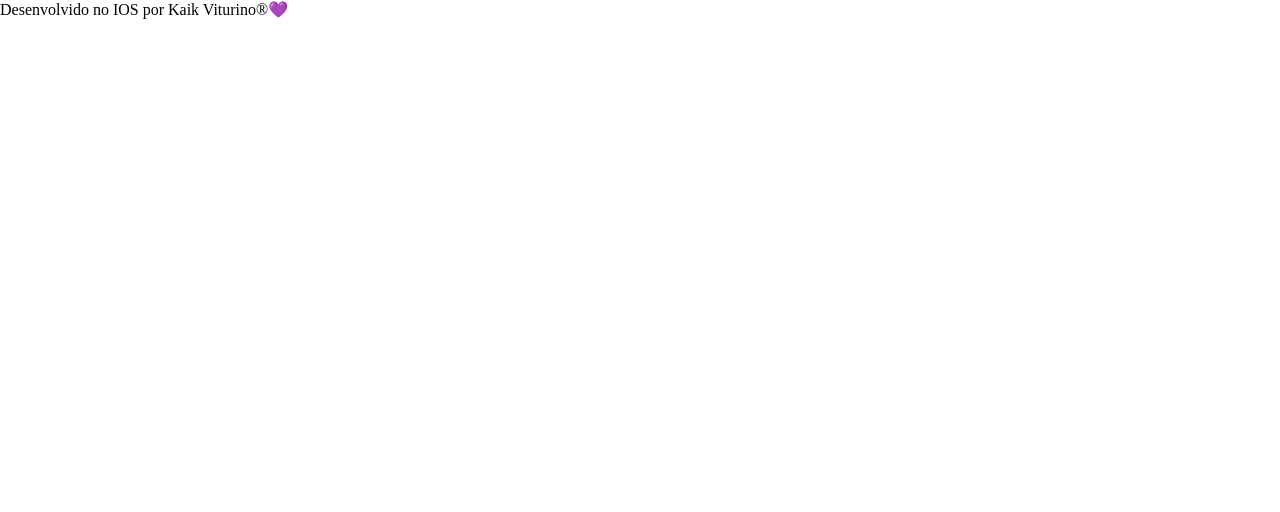
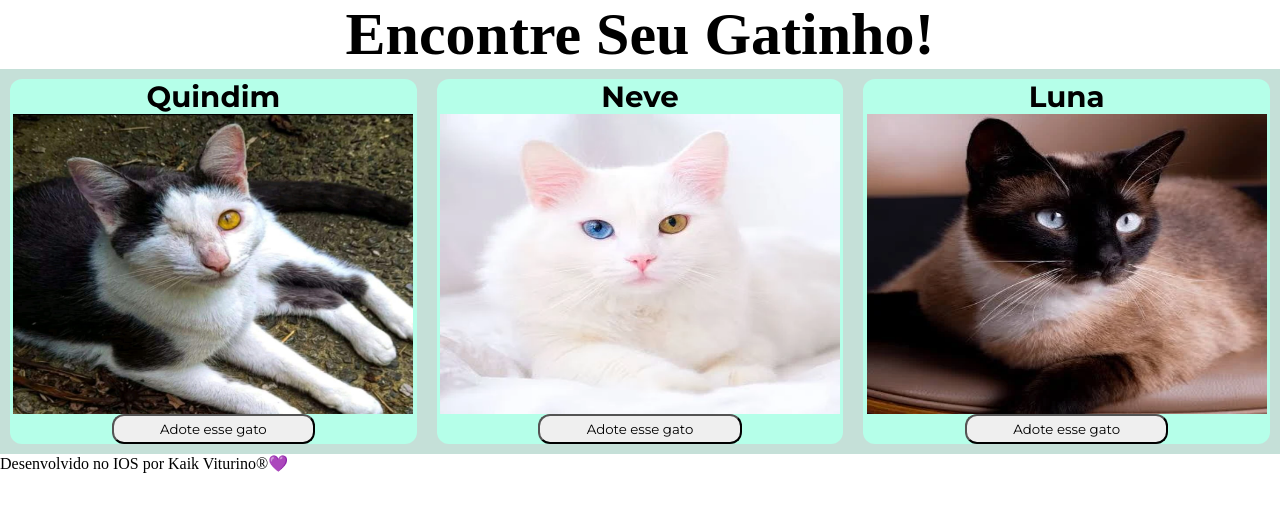
Before and after one commit to kaikviturino/pagina-adote-gato, a plain HTML site: page index.html in a window 1280 px wide. Drawn offline with Linux system fonts and the light colour scheme.

Commit message:
QUINTOU! Estilização dos cards

```diff
--- a/css/main.css
+++ b/css/main.css
@@ -1,5 +1,45 @@
+@import url('https://fonts.googleapis.com/css2?family=Montserrat:ital,wght@0,100..900;1,100..900&display=swap');
+
 * {
     padding: 0;
     margin: 0;
     box-sizing: border-box;
 }
+
+#card-container{
+    display: flex;
+    justify-content: space-around;
+    background-color: #C5E0D8;
+
+}
+
+.card {
+    width: 420px;
+    display:flex;
+    background-color: #B5FFE9;
+    flex-direction: column;
+    justify-content: space-around;
+    align-items: center;
+    margin: 10px;
+    border-radius: 12px;
+     font-family: "Montserrat", sans-serif;
+     font-size: 25px;
+}
+
+.card img{
+    width: 400px;
+    height: 300px;
+}
+
+.card button{
+
+    width: 50%;
+    padding: 5px;
+    border-radius: 12px;
+    font-family: "Montserrat", sans-serif;
+}
+.titulo{
+    display: flex;
+    justify-content: center;
+    font-size: 40px;
+}
--- a/index.html
+++ b/index.html
@@ -9,8 +9,35 @@
 </head>
 
 <body>
-    <heather></heather>
-    <main></main>
+    <header></header>
+    <main>
+        <section class="titulo" id="titulo">
+            <h1>Encontre Seu Gatinho!</h1>
+        </section>
+
+
+        <section class="container" id="card-container">
+
+            <div class="card">
+                <h3>Quindim</h3>
+                <img src="assets/img/olho.jpeg" alt="">
+                <button>Adote esse gato</button>
+            </div>
+            <div class="card">
+                <h3>Neve</h3>
+                <img src="assets/img/angorá.webp" alt="">
+                <button>Adote esse gato</button>
+            </div>
+            <div class="card">
+                <h3>Luna</h3>
+                <img src="assets/img/siames.webp" alt="">
+                <button>Adote esse gato</button>
+            </div>
+
+        </section>
+
+
+    </main>
     <footer>
         <p>Desenvolvido no IOS por Kaik Viturino&reg;💜</p>
     </footer>
```
